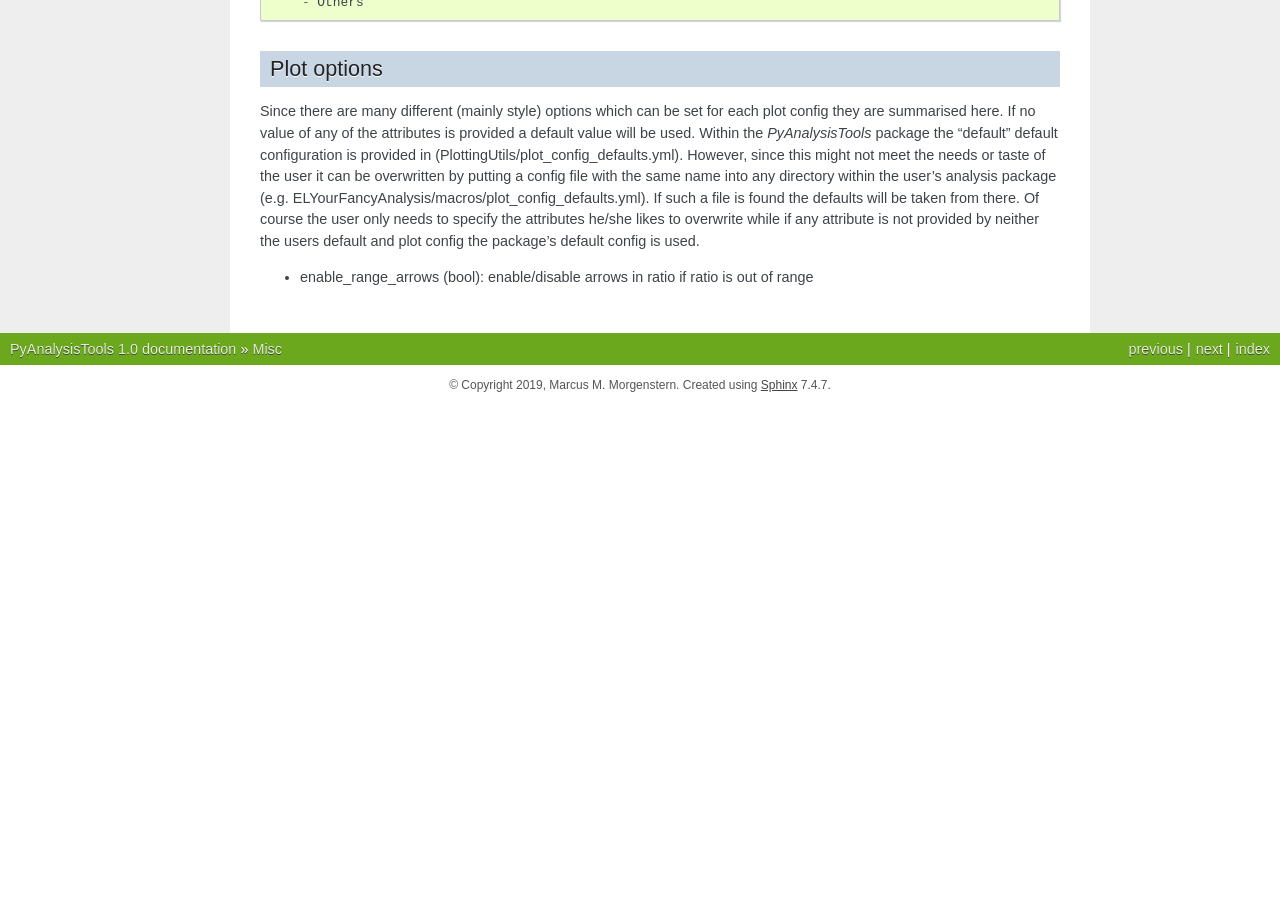
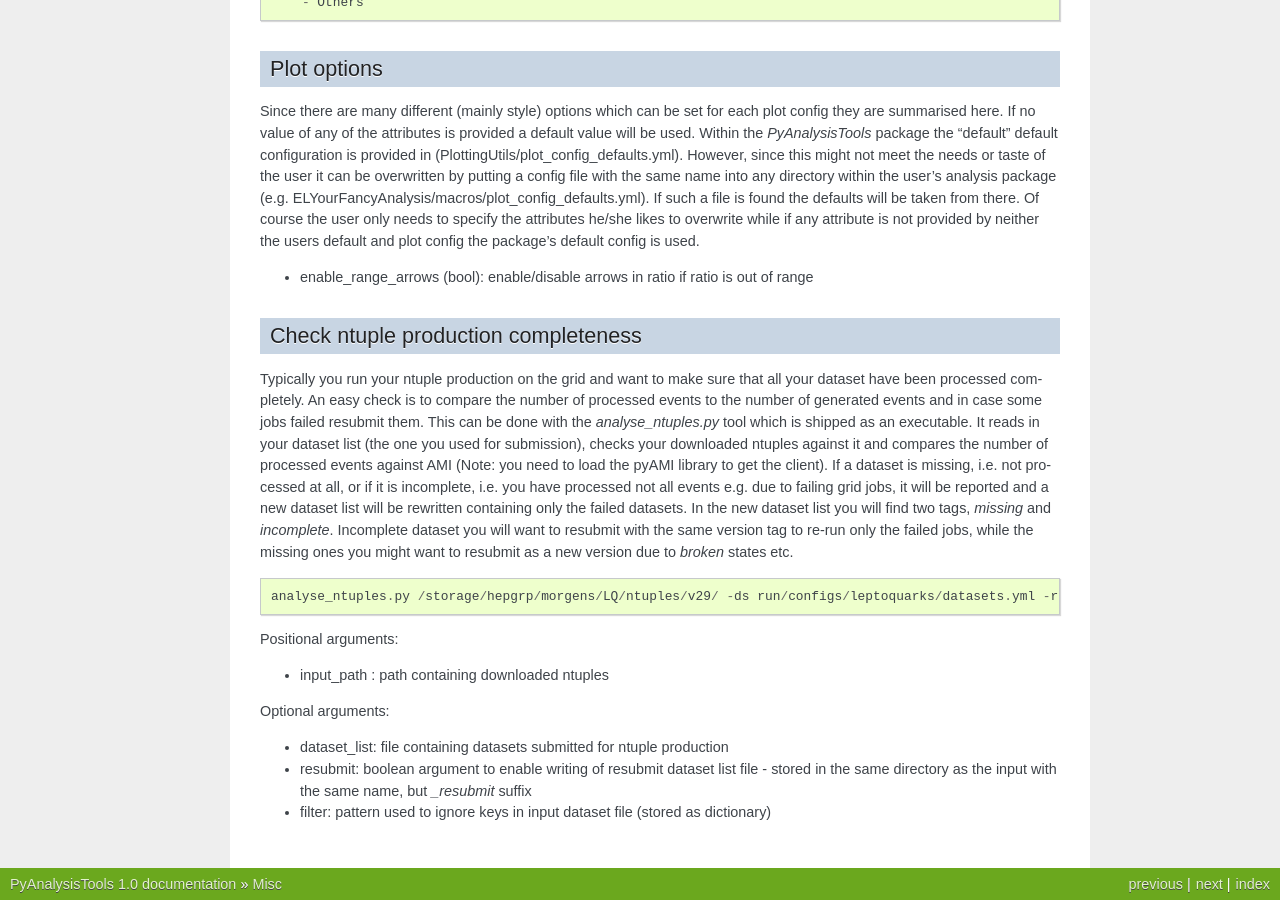
Before and after one commit to morgenst/PyAnalysisTools, a Sphinx documentation site: the page built from docs/source/usage/misc.rst, in a window 1280 px wide and 900 px high, scrolled down 1233 px. Built offline with Sphinx 7.4.7, drawn with Linux system fonts in a browser that asks for light colours; before the commit the page ends 1638 px from its top, so only the background shows below that; some of the changed text lies outside the part shown.

```diff
--- a/docs/source/usage/misc.rst
+++ b/docs/source/usage/misc.rst
@@ -79,3 +79,33 @@
 while if any attribute is not provided by neither the users default and plot config the package's default config is used.
 
 * enable_range_arrows (bool): enable/disable arrows in ratio if ratio is out of range
+
+
+Check ntuple production completeness
+------------------------------------
+
+Typically you run your ntuple production on the grid and want to make sure that all your dataset have been processed
+completely. An easy check is to compare the number of processed events to the number of generated events and in case
+some jobs failed resubmit them. This can be done with the *analyse_ntuples.py* tool which is shipped as an executable.
+It reads in your dataset list (the one you used for submission), checks your downloaded ntuples against it and compares
+the number of processed events against AMI (Note: you need to load the pyAMI library to get the client). If a dataset
+is missing, i.e. not processed at all, or if it is incomplete, i.e. you have processed not all events e.g. due to
+failing grid jobs, it will be reported and a new dataset list will be rewritten containing only the failed datasets. In
+the new dataset list you will find two tags, *missing* and *incomplete*. Incomplete dataset you will want to resubmit
+with the same version tag to re-run only the failed jobs, while the missing ones you might want to resubmit as a new
+version due to *broken* states etc.
+
+.. code-block:: python
+
+     analyse_ntuples.py /storage/hepgrp/morgens/LQ/ntuples/v29/ -ds run/configs/leptoquarks/datasets.yml -r
+
+
+Positional arguments:
+
+* input_path : path containing downloaded ntuples
+
+Optional arguments:
+
+* dataset_list: file containing datasets submitted for ntuple production
+* resubmit: boolean argument to enable writing of resubmit dataset list file - stored in the same directory as the input with the same name, but *_resubmit* suffix
+* filter: pattern used to ignore keys in input dataset file (stored as dictionary)
```
Also changed, not shown: 1 other file.
